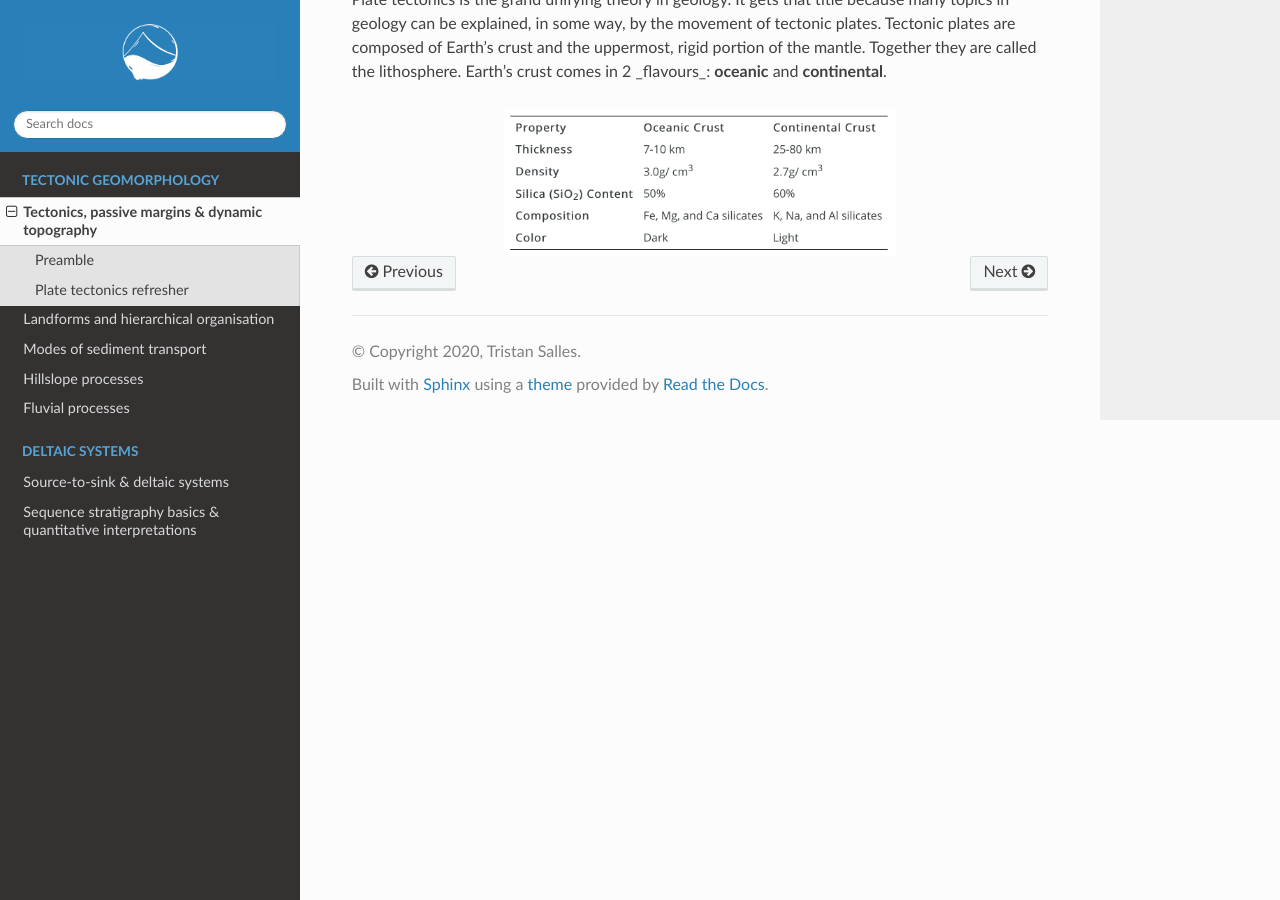
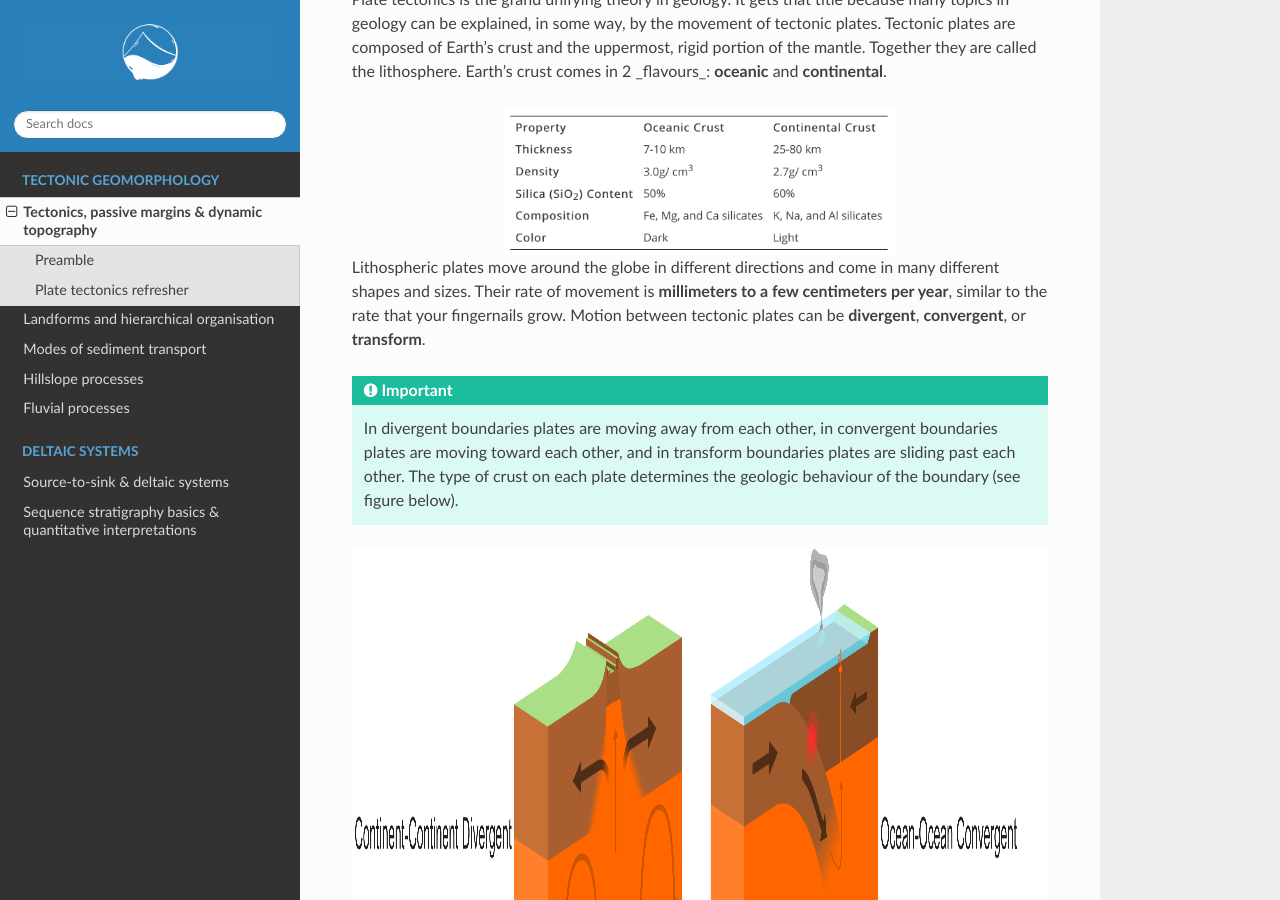
Before and after one commit to TristanSalles/EarthSurface, a Sphinx documentation site: the page built from docs/tectonics.rst, in a window 1280 px wide and 900 px high, scrolled down 534 px. Built offline with Sphinx 7.4.7 and the Read the Docs theme 2.0.0, drawn with Linux system fonts in a browser that asks for light colours; the version number could not be read and is left out; some of the changed text lies outside the part shown.

Commit message:
add content

```diff
--- a/docs/tectonics.rst
+++ b/docs/tectonics.rst
@@ -26,8 +26,6 @@ Geodynamics research considers all aspects of Earth evolution to better understa
     - Explore the tectonic setting and the influence of dynamic topography on Australia's landscape
 
 
-
-
 Plate tectonics refresher
 ---------------------------
 
@@ -37,3 +35,18 @@ Plate tectonics is the grand unifying theory in geology. It gets that title beca
    :scale: 35 %
    :alt: Comparison of oceanic and continental crust
    :align: center
+
+
+Lithospheric plates move around the globe in different directions and come in many different shapes and sizes. Their rate of movement is **millimeters to a few centimeters per year**, similar to the rate that your fingernails grow. Motion between tectonic plates can be **divergent**, **convergent**, or **transform**.
+
+
+.. important::
+  In divergent boundaries plates are moving away from each other, in convergent boundaries plates are moving toward each other, and in transform boundaries plates are sliding past each other. The type of crust on each plate determines the geologic behaviour of the boundary (see figure below).
+
+
+.. figure:: images/plate-boundaries-summary.png
+   :scale: 35 %
+   :alt: Plate boundaries summary
+   :align: center
+
+   These models show 6 main types of plate tectonic boundaries. Blue indicates ocean, green indicates land, brown indicates the lithosphere, and orange is the asthenosphere. The bold arrows on the plates indicate their relative motion. Also shown are gray volcanoes. Ocean-ocean transform boundaries (not shown) exist on a small scale associated with spreading at mid-ocean ridges, and continent-ocean transform and divergent boundaries are rare (former) or don’t exist (latter). Image credit: Adapted from Wikimedia Commons user Domdomegg, CC BY.
```
Also changed, not shown: docs/images/plate-boundaries-summary.png (added).
